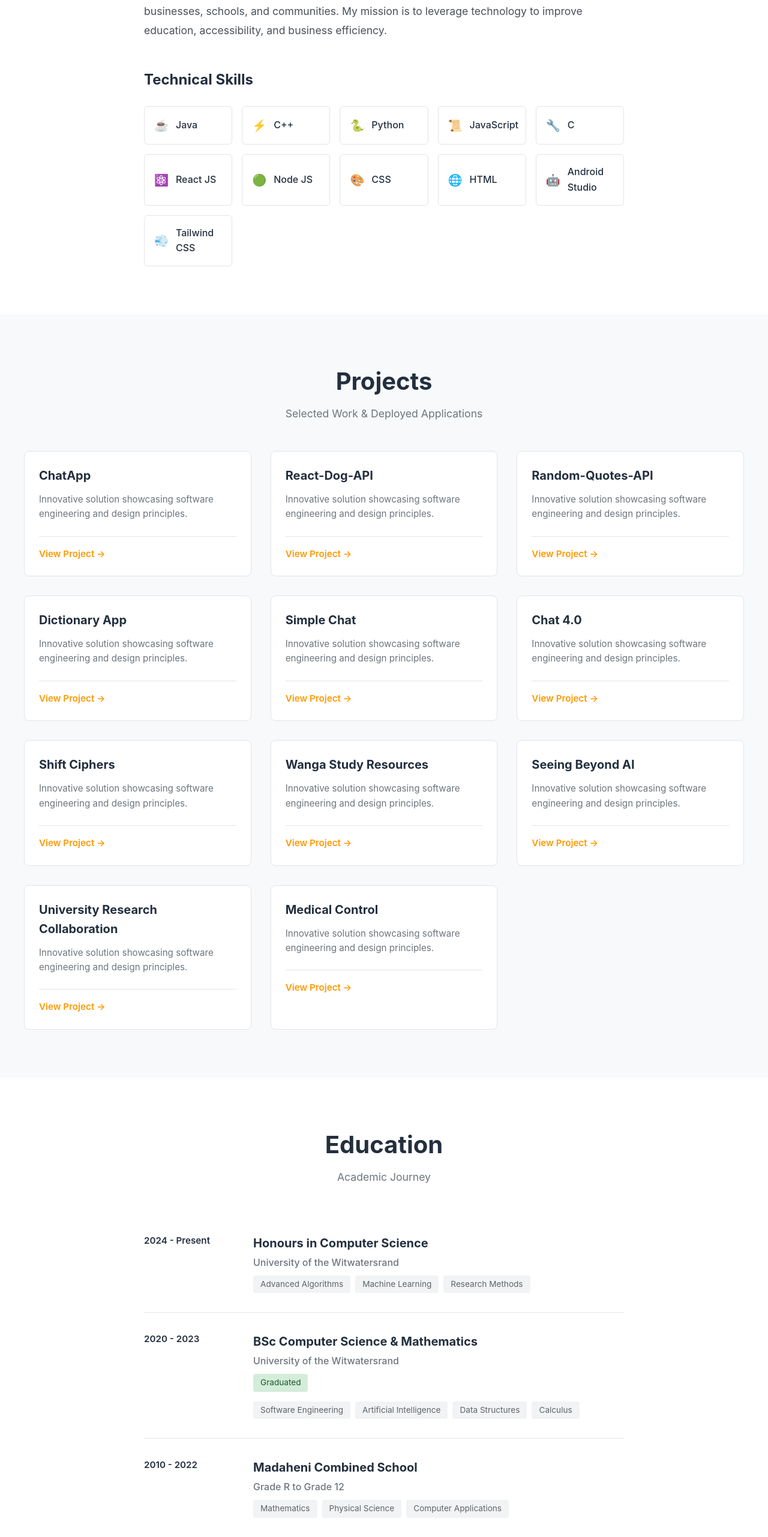
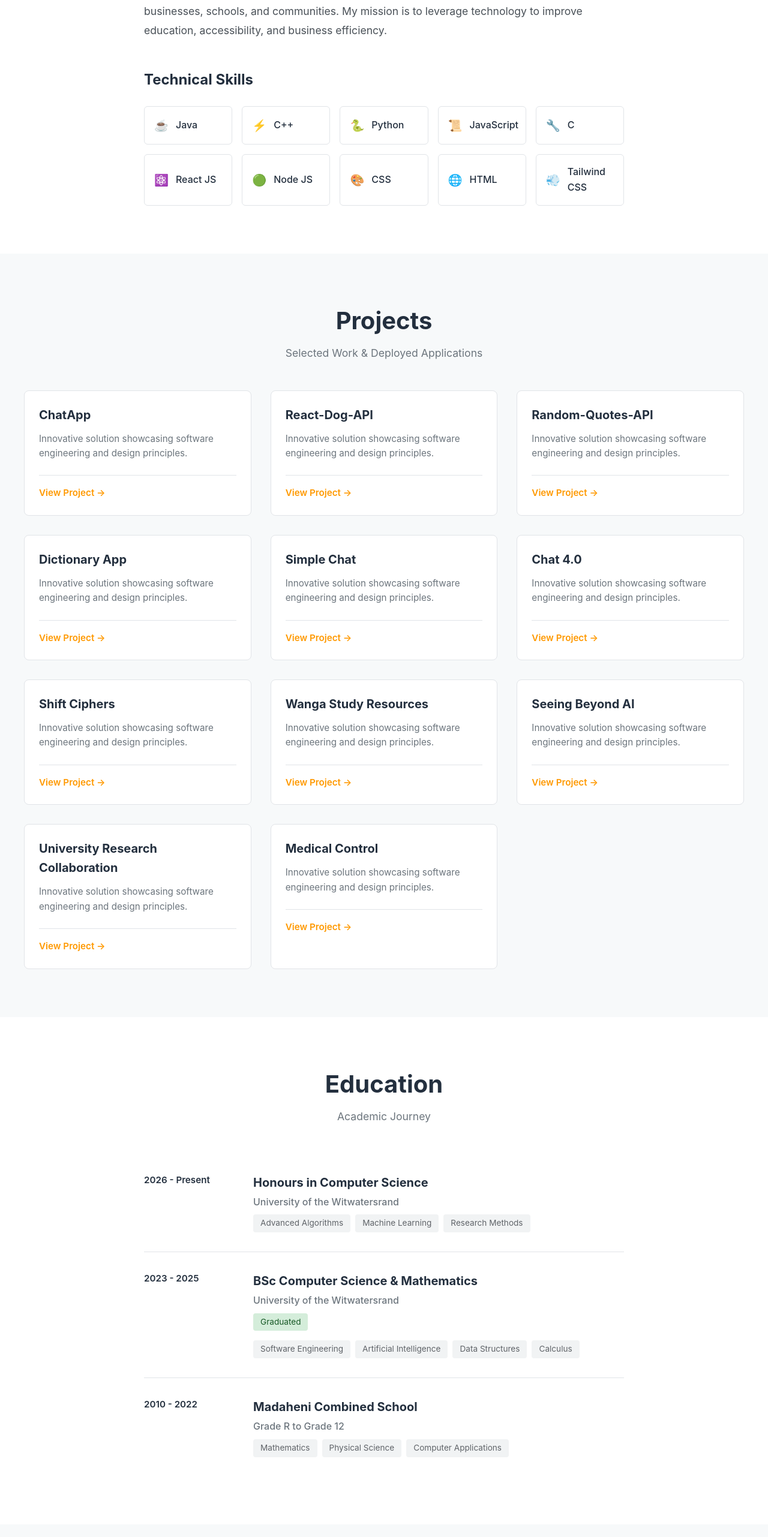
Before and after one commit to Musala001/MusalaNdouvhada, a React (Vite) app: page / in a window 1280 px wide. Shown: the part 1064-3627 px from the top of the page at 60% size. Built offline with nearby package versions, Linux system fonts and the light colour scheme.

Commit message:
Update skills and education dates in App component
Removed 'Android Studio' from the skills list and updated education dates.

```diff
--- a/src/App.tsx
+++ b/src/App.tsx
@@ -25,7 +25,6 @@
   { name: "Node JS", icon: "🟢" },
   { name: "CSS", icon: "🎨" },
   { name: "HTML", icon: "🌐" },
-  { name: "Android Studio", icon: "🤖" },
   { name: "Tailwind CSS", icon: "💨" }
 ];
 
@@ -161,7 +160,7 @@
 
           <div className="education-timeline">
             <div className="education-item">
-              <div className="education-date">2024 - Present</div>
+              <div className="education-date">2026 - Present</div>
               <div className="education-content">
                 <h3>Honours in Computer Science</h3>
                 <p className="education-institution">University of the Witwatersrand</p>
@@ -174,7 +173,7 @@
             </div>
 
             <div className="education-item">
-              <div className="education-date">2020 - 2023</div>
+              <div className="education-date">2023 - 2025</div>
               <div className="education-content">
                 <h3>BSc Computer Science & Mathematics</h3>
                 <p className="education-institution">University of the Witwatersrand</p>
```
